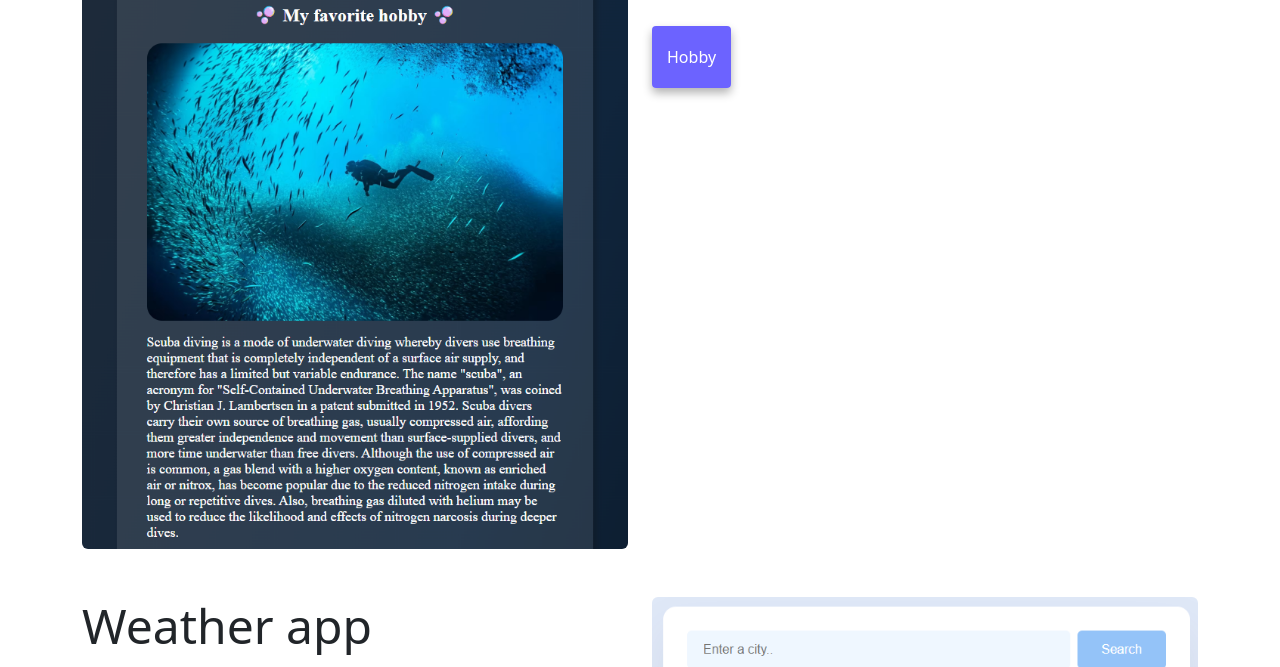
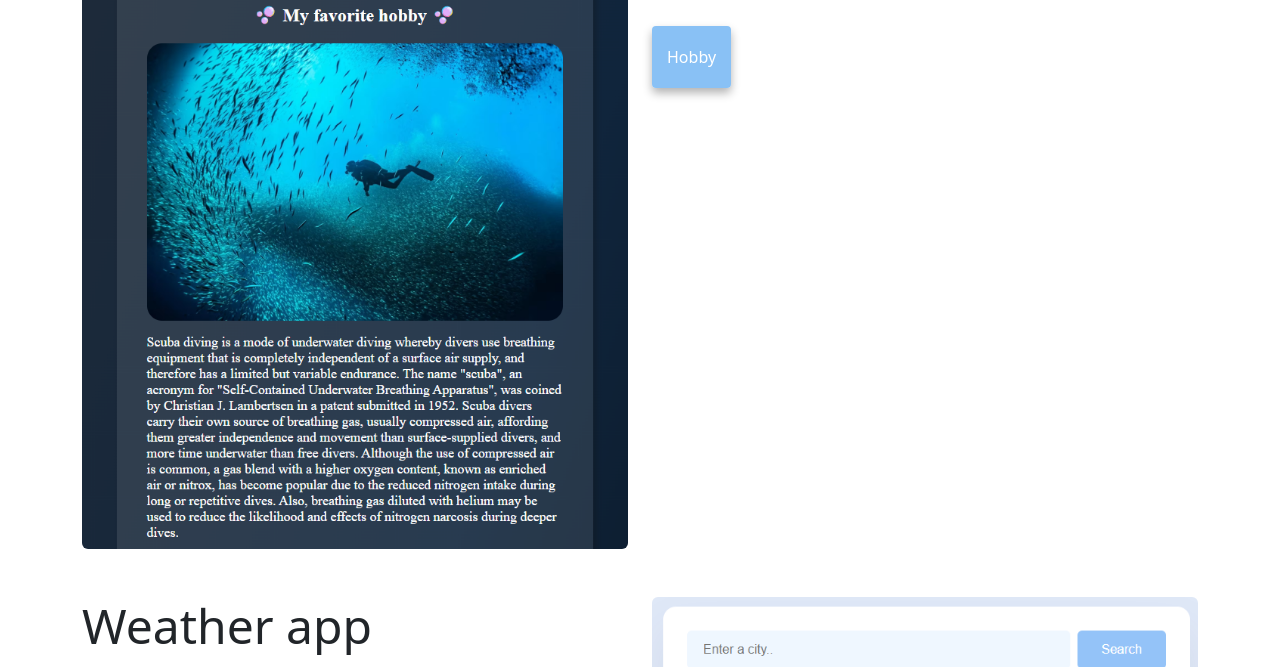
Before and after one commit to ShiriezH/multiple-page, a plain HTML site: page index.htm in a window 1280 px wide. Shown: the part 653-1320 px from the top of the page. Drawn offline with nearby package versions, Linux system fonts and the light colour scheme.

Commit message:
Color change

```diff
--- a/style/styles.css
+++ b/style/styles.css
@@ -1,5 +1,5 @@
 :root {
-  --primary-color: #6c63ff;
+  --primary-color: #89c1f5;
   --secondary-color: #f5f2fe;
   --box-shadow: 0 5px 10px rgba(0, 0, 0, 0.3);
 }
```
